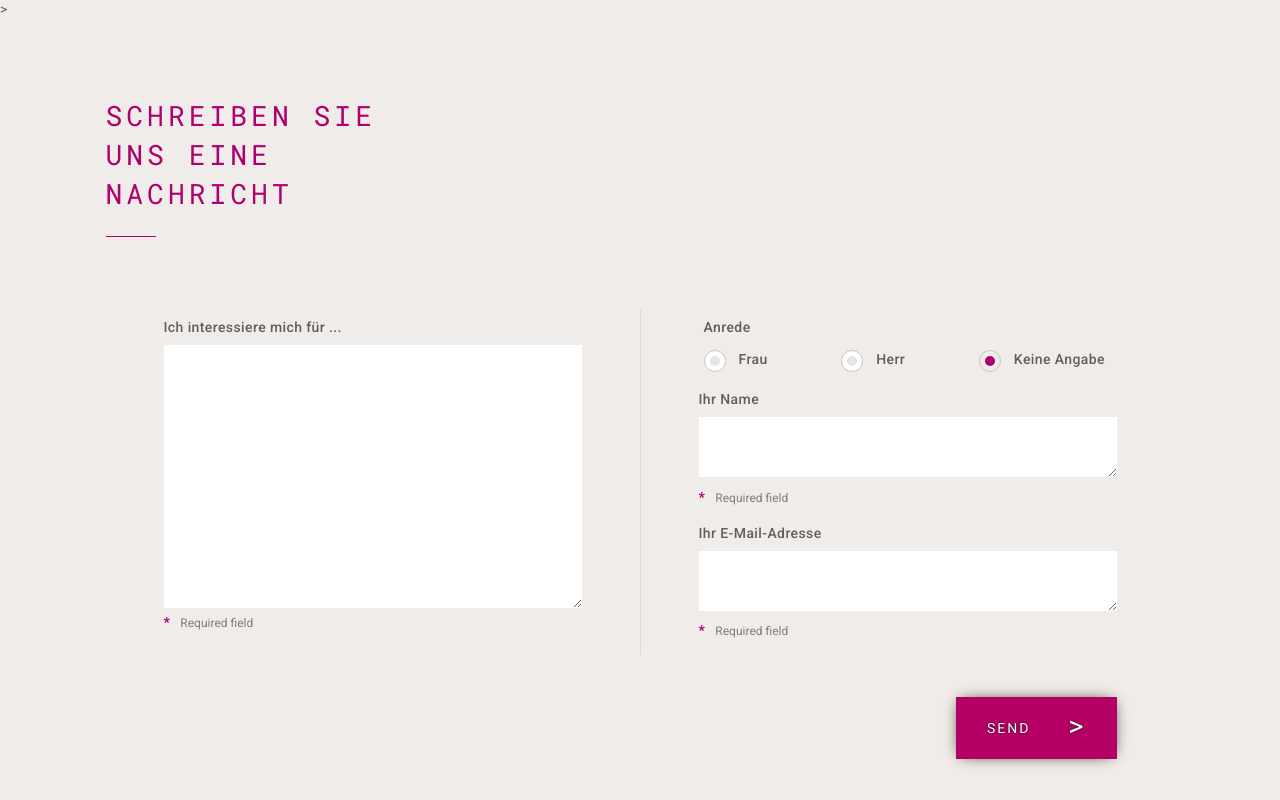
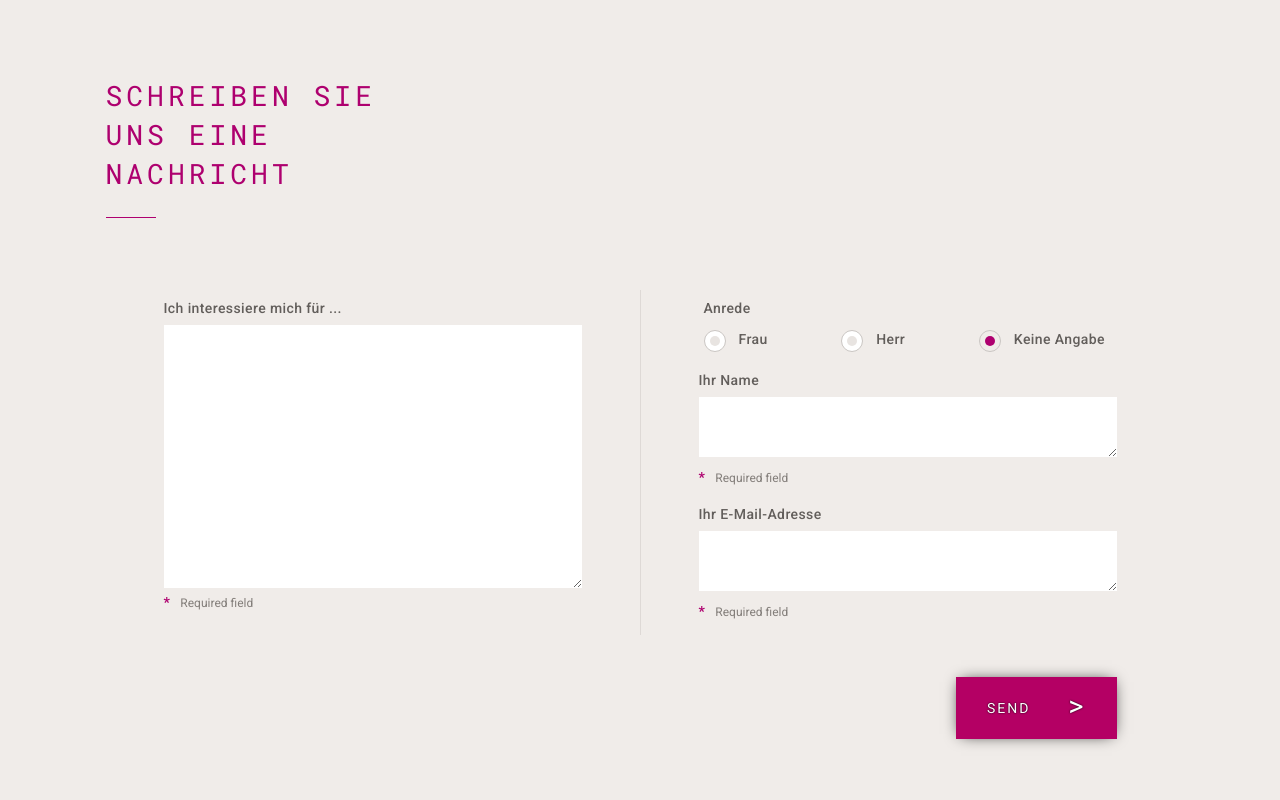
Before and after one commit to lukabutina/specto, a website: page index.html in a window 1280 px wide. Drawn offline with nearby package versions, Linux system fonts and the light colour scheme.

Commit message:
Remove a sneaky > sign

```diff
--- a/index.html
+++ b/index.html
@@ -10,7 +10,7 @@
   </head>
 
   <body>
-      <form enctype="multipart/form-data" method="get" class="contactForm" id="contactForm">>
+      <form enctype="multipart/form-data" method="get" class="contactForm" id="contactForm">
         <div class="main-wrapper">
           <h1 class="pink">Schreiben sie uns eine nachricht</h1>
           <div class="inner-wrapper">
```
